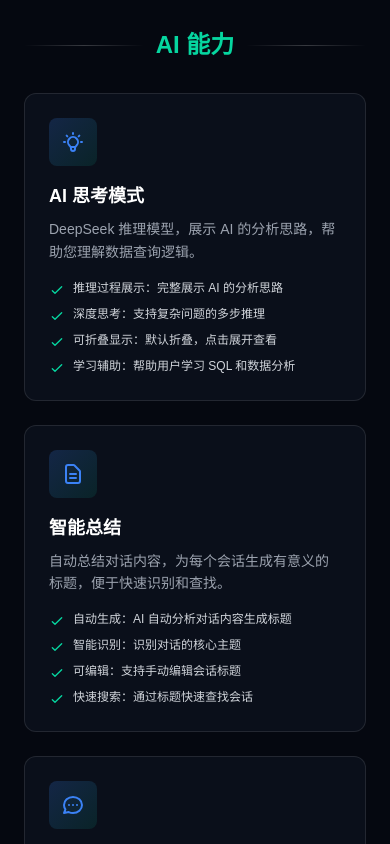
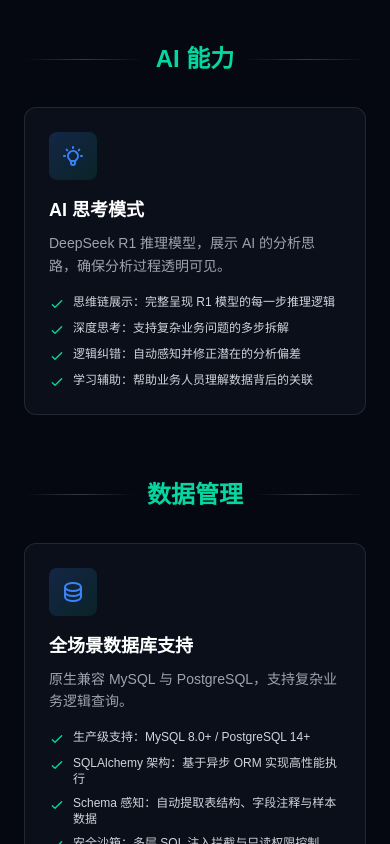
Before and after one commit to CadanHu/data-analyse-system, a React (Vite) app in the folder frontend/: page /features in a window 390 px wide. Shown: the part 1156-2000 px from the top of the page. Built offline with nearby package versions, Linux system fonts and the light colour scheme.

Commit message:
fix: restore mobile navigation and correct outdated SQLite references in docs

```diff
--- a/frontend/src/components/Features.tsx
+++ b/frontend/src/components/Features.tsx
@@ -24,7 +24,7 @@ const features: Feature[] = [
       '支持复杂查询：JOIN、子查询、聚合函数等',
       '自动优化：AI 会根据数据结构优化查询性能',
       '错误修复：自动检测并修复 SQL 语法错误',
-      '多数据库支持：MySQL、PostgreSQL、SQLite 等'
+      '多数据库支持：MySQL、PostgreSQL 原生适配'
     ]
   },
   {
@@ -41,13 +41,13 @@ const features: Feature[] = [
       '丰富图表库：雷达图、漏斗图、桑基图、热力图、甘特图等',
       '自动适配引擎：AI 识别数据意图，秒级生成 ECharts 动态配置',
       '交互式深度分析：支持多指标对比、趋势预测与相关性分析',
-      '自适应布局：图表完美适配移动端与大屏展示'
+      '全屏展示模式：一键开启全屏画布，沉浸式洞察数据'
     ]
   },
   {
     id: 3,
     title: 'AI 思考模式',
-    description: 'DeepSeek 推理模型，展示 AI 的分析思路，帮助您理解数据查询逻辑。',
+    description: 'DeepSeek R1 推理模型，展示 AI 的分析思路，确保分析过程透明可见。',
     icon: (
       <svg className="w-6 h-6" fill="none" viewBox="0 0 24 24" stroke="currentColor">
         <path strokeLinecap="round" strokeLinejoin="round" strokeWidth={2} d="M9.663 17h4.673M12 3v1m6.364 1.636l-.707.707M21 12h-1M4 12H3m3.343-5.657l-.707-.707m2.828 9.9a5 5 0 117.072 0l-.548.547A3.374 3.374 0 0014 18.469V19a2 2 0 11-4 0v-.531c0-.895-.356-1.754-.988-2.386l-.548-.547z" />
@@ -55,16 +55,16 @@ const features: Feature[] = [
     ),
     category: 'AI 能力',
     details: [
-      '推理过程展示：完整展示 AI 的分析思路',
-      '深度思考：支持复杂问题的多步推理',
-      '可折叠显示：默认折叠，点击展开查看',
-      '学习辅助：帮助用户学习 SQL 和数据分析'
+      '思维链展示：完整呈现 R1 模型的每一步推理逻辑',
+      '深度思考：支持复杂业务问题的多步拆解',
+      '逻辑纠错：自动感知并修正潜在的分析偏差',
+      '学习辅助：帮助业务人员理解数据背后的关联'
     ]
   },
   {
     id: 4,
-    title: '多数据源支持',
-    description: '支持多种数据库类型，灵活接入您的数据资产，实现统一的数据分析平台。',
+    title: '全场景数据库支持',
+    description: '原生兼容 MySQL 与 PostgreSQL，支持复杂业务逻辑查询。',
     icon: (
       <svg className="w-6 h-6" fill="none" viewBox="0 0 24 24" stroke="currentColor">
         <path strokeLinecap="round" strokeLinejoin="round" strokeWidth={2} d="M4 7v10c0 2.21 3.582 4 8 4s8-1.79 8-4V7M4 7c0 2.21 3.582 4 8 4s8-1.79 8-4M4 7c0-2.21 3.582-4 8-4s8 1.79 8 4m0 5c0 2.21-3.582 4-8 4s-8-1.79-8-4" />
@@ -72,16 +72,16 @@ const features: Feature[] = [
     ),
     category: '数据管理',
     details: [
-      '多种数据库：MySQL、PostgreSQL、SQLite、SQL Server 等',
-      '预置数据集：Chinook 音乐数据库、Northwind 商业数据库',
-      '灵活切换：每个会话独立选择数据库',
-      '安全连接：支持加密连接和权限管理'
+      '生产级支持：MySQL 8.0+ / PostgreSQL 14+',
+      'SQLAlchemy 架构：基于异步 ORM 实现高性能执行',
+      'Schema 感知：自动提取表结构、字段注释与样本数据',
+      '安全沙箱：多层 SQL 注入拦截与只读权限控制'
     ]
   },
   {
     id: 5,
-    title: '文件上传与分析',
-    description: '支持上传图片和文档文件，AI 可以分析文件内容并生成相应的数据查询。',
+    title: 'RAG 知识库增强',
+    description: '支持上传业务文档，AI 将结合私有文档内容进行专业口径解读。',
     icon: (
       <svg className="w-6 h-6" fill="none" viewBox="0 0 24 24" stroke="currentColor">
         <path strokeLinecap="round" strokeLinejoin="round" strokeWidth={2} d="M7 16a4 4 0 01-.88-7.903A5 5 0 1115.9 6L16 6a5 5 0 011 9.9M15 13l-3-3m0 0l-3 3m3-3v12" />
@@ -89,50 +89,16 @@ const features: Feature[] = [
     ),
     category: '增强功能',
     details: [
-      '图片识别：支持上传图片进行数据识别',
-      '文档解析：支持 PDF、Excel、CSV 等格式',
-      '智能分析：AI 自动提取关键信息',
-      '批量上传：支持一次上传多个文件'
+      '多格式支持：PDF (PyMuPDF/MinerU)、Excel、CSV',
+      '语义搜索：基于向量数据库的精准内容检索',
+      '口径对齐：确保 AI 生成的指标符合业务定义',
+      '长文档处理：支持海量文本的切片与上下文注入'
     ]
   },
   {
     id: 6,
-    title: '会话管理',
-    description: '保存历史对话记录，随时回顾和继续之前的分析工作，提高工作效率。',
-    icon: (
-      <svg className="w-6 h-6" fill="none" viewBox="0 0 24 24" stroke="currentColor">
-        <path strokeLinecap="round" strokeLinejoin="round" strokeWidth={2} d="M19 11H5m14 0a2 2 0 012 2v6a2 2 0 01-2 2H5a2 2 0 01-2-2v-6a2 2 0 012-2m14 0V9a2 2 0 00-2-2M5 11V9a2 2 0 012-2m0 0V5a2 2 0 012-2h6a2 2 0 012 2v2M7 7h10" />
-      </svg>
-    ),
-    category: '用户体验',
-    details: [
-      '历史记录：自动保存所有对话历史',
-      '智能标题：AI 自动生成有意义的会话标题',
-      '快速切换：轻松切换到任意历史会话',
-      '会话删除：支持删除不需要的会话'
-    ]
-  },
-  {
-    id: 7,
-    title: '流式响应',
-    description: '采用 Streamable HTTP 技术，实现实时流式输出，提升用户体验。',
-    icon: (
-      <svg className="w-6 h-6" fill="none" viewBox="0 0 24 24" stroke="currentColor">
-        <path strokeLinecap="round" strokeLinejoin="round" strokeWidth={2} d="M13 10V3L4 14h7v7l9-11h-7z" />
-      </svg>
-    ),
-    category: '技术特性',
-    details: [
-      '实时输出：AI 回答实时流式显示',
-      '高性能：优化的流式传输协议',
-      '稳定性：自动处理网络中断和重连',
-      '兼容性：支持所有现代浏览器'
-    ]
-  },
-  {
-    id: 8,
-    title: '响应式设计',
-    description: '完美适配桌面端和移动端，随时随地访问您的数据分析平台。',
+    title: '跨平台响应式设计',
+    description: '完美适配桌面端、iOS 与 Android 移动端，随时随地开启分析。',
     icon: (
       <svg className="w-6 h-6" fill="none" viewBox="0 0 24 24" stroke="currentColor">
         <path strokeLinecap="round" strokeLinejoin="round" strokeWidth={2} d="M12 18h.01M8 21h8a2 2 0 002-2V5a2 2 0 00-2-2H8a2 2 0 00-2 2v14a2 2 0 002 2z" />
@@ -140,78 +106,10 @@ const features: Feature[] = [
     ),
     category: '用户体验',
     details: [
-      '多设备支持：桌面、平板、手机全覆盖',
-      '自适应布局：根据屏幕尺寸自动调整',
-      '触控优化：移动端友好的触控交互',
-      '离线支持：支持离线查看历史会话'
-    ]
-  },
-  {
-    id: 9,
-    title: 'SQL 代码管理',
-    description: '查看、复制、折叠 SQL 查询语句，方便在其他工具中使用或进一步优化。',
-    icon: (
-      <svg className="w-6 h-6" fill="none" viewBox="0 0 24 24" stroke="currentColor">
-        <path strokeLinecap="round" strokeLinejoin="round" strokeWidth={2} d="M10 20l4-16m4 4l4 4-4 4M6 16l-4-4 4-4" />
-      </svg>
-    ),
-    category: '开发者工具',
-    details: [
-      '语法高亮：SQL 代码语法高亮显示',
-      '一键复制：快速复制 SQL 语句',
-      '折叠显示：默认折叠，点击展开',
-      '格式化：自动格式化 SQL 代码'
-    ]
-  },
-  {
-    id: 10,
-    title: '智能总结',
-    description: '自动总结对话内容，为每个会话生成有意义的标题，便于快速识别和查找。',
-    icon: (
-      <svg className="w-6 h-6" fill="none" viewBox="0 0 24 24" stroke="currentColor">
-        <path strokeLinecap="round" strokeLinejoin="round" strokeWidth={2} d="M9 12h6m-6 4h6m2 5H7a2 2 0 01-2-2V5a2 2 0 012-2h5.586a1 1 0 01.707.293l5.414 5.414a1 1 0 01.293.707V19a2 2 0 01-2 2z" />
-      </svg>
-    ),
-    category: 'AI 能力',
-    details: [
-      '自动生成：AI 自动分析对话内容生成标题',
-      '智能识别：识别对话的核心主题',
-      '可编辑：支持手动编辑会话标题',
-      '快速搜索：通过标题快速查找会话'
-    ]
-  },
-  {
-    id: 11,
-    title: '多轮对话',
-    description: '支持多轮对话，可以基于之前的回答继续追问，深入分析数据。',
-    icon: (
-      <svg className="w-6 h-6" fill="none" viewBox="0 0 24 24" stroke="currentColor">
-        <path strokeLinecap="round" strokeLinejoin="round" strokeWidth={2} d="M8 12h.01M12 12h.01M16 12h.01M21 12c0 4.418-4.03 8-9 8a9.863 9.863 0 01-4.255-.949L3 20l1.395-3.72C3.512 15.042 3 13.574 3 12c0-4.418 4.03-8 9-8s9 3.582 9 8z" />
-      </svg>
-    ),
-    category: 'AI 能力',
-    details: [
-      '上下文记忆：AI 记住之前的对话内容',
-      '追问支持：可以基于回答继续提问',
-      '深入分析：支持多层次的深度分析',
-      '逻辑连贯：保持对话的逻辑连贯性'
-    ]
-  },
-  {
-    id: 12,
-    title: '数据安全',
-    description: '采用多层安全机制，保护您的数据安全和隐私。',
-    icon: (
-      <svg className="w-6 h-6" fill="none" viewBox="0 0 24 24" stroke="currentColor">
-        <path strokeLinecap="round" strokeLinejoin="round" strokeWidth={2} d="M9 12l2 2 4-4m5.618-4.016A11.955 11.955 0 0112 2.944a11.955 11.955 0 01-8.618 3.04A12.02 12.02 0 003 9c0 5.591 3.824 10.29 9 11.622 5.176-1.332 9-6.03 9-11.622 0-1.042-.133-2.052-.382-3.016z" />
-      </svg>
-    ),
-    category: '安全特性',
-    details: [
-      '数据加密：传输和存储全程加密',
-      '权限管理：细粒度的权限控制',
-      '审计日志：记录所有操作日志',
-      '隐私保护：符合数据隐私保护法规'
+      '原生体验：基于 Capacitor 6 构建的移动 App',
+      '横屏优化：极致压缩 Header 与 InputBar，最大化内容区',
+      '触控友好：针对移动设备优化的图表交互',
+      '实时同步：多端共用 MySQL 会话存储，记录无缝衔接'
     ]
   }
 ]
@@ -233,7 +131,7 @@ export default function Features() {
             <span className="text-xl font-bold tracking-tight">DataPulse</span>
           </Link>
           <div className="flex items-center gap-4">
-            <Link to="/" className="text-xs text-gray-400 hover:text-white transition-colors hidden sm:block">首页</Link>
+            <Link to="/" className="text-xs text-gray-400 hover:text-white transition-colors">首页</Link>
             <Link
               to="/app"
               className="px-4 py-2 text-sm font-medium text-white bg-gradient-to-r from-[#3b82f6] to-[#06d6a0] rounded-lg hover:shadow-lg transition-all pointer-events-auto z-[110]"
@@ -254,7 +152,7 @@ export default function Features() {
               </span>
             </h1>
             <p className="text-gray-400 text-lg max-w-2xl mx-auto">
-              探索 DataPulse 的强大功能，了解如何利用 AI 技术提升您的数据分析效率
+              探索 DataPulse v1.7.0 的全场景分析能力，让 AI 成为您的首席数据官
             </p>
           </div>
 
@@ -317,7 +215,7 @@ export default function Features() {
       <footer className="border-t border-white/10 bg-[#050810]/50 py-8 px-6">
         <div className="max-w-7xl mx-auto text-center">
           <p className="text-sm text-gray-500">
-            © 2024 DataPulse. All rights reserved.
+            © 2026 DataPulse. All rights reserved.
           </p>
         </div>
       </footer>
```
Also changed, not shown: frontend/src/components/Welcome.tsx (+5 -5 lines).
